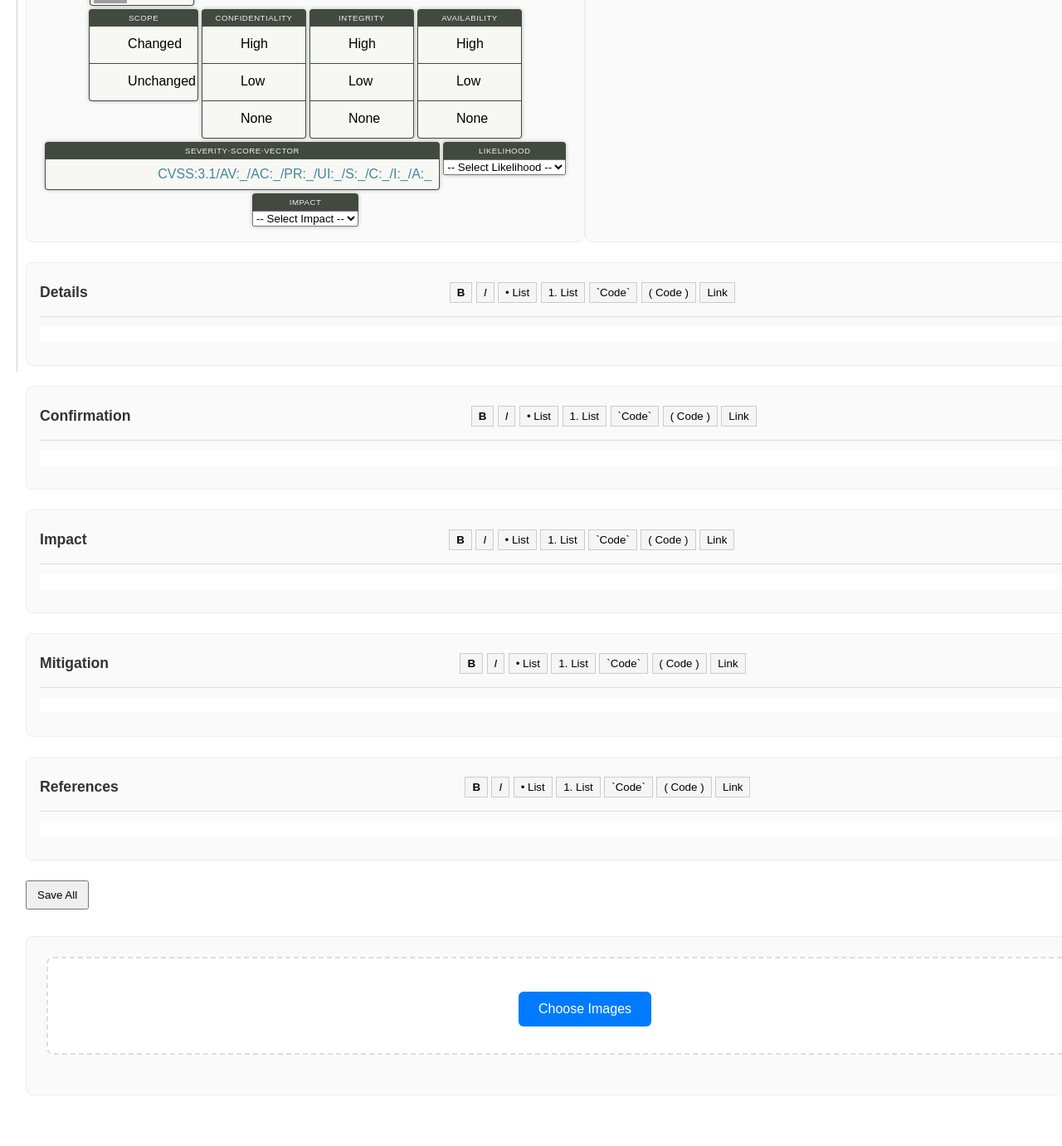
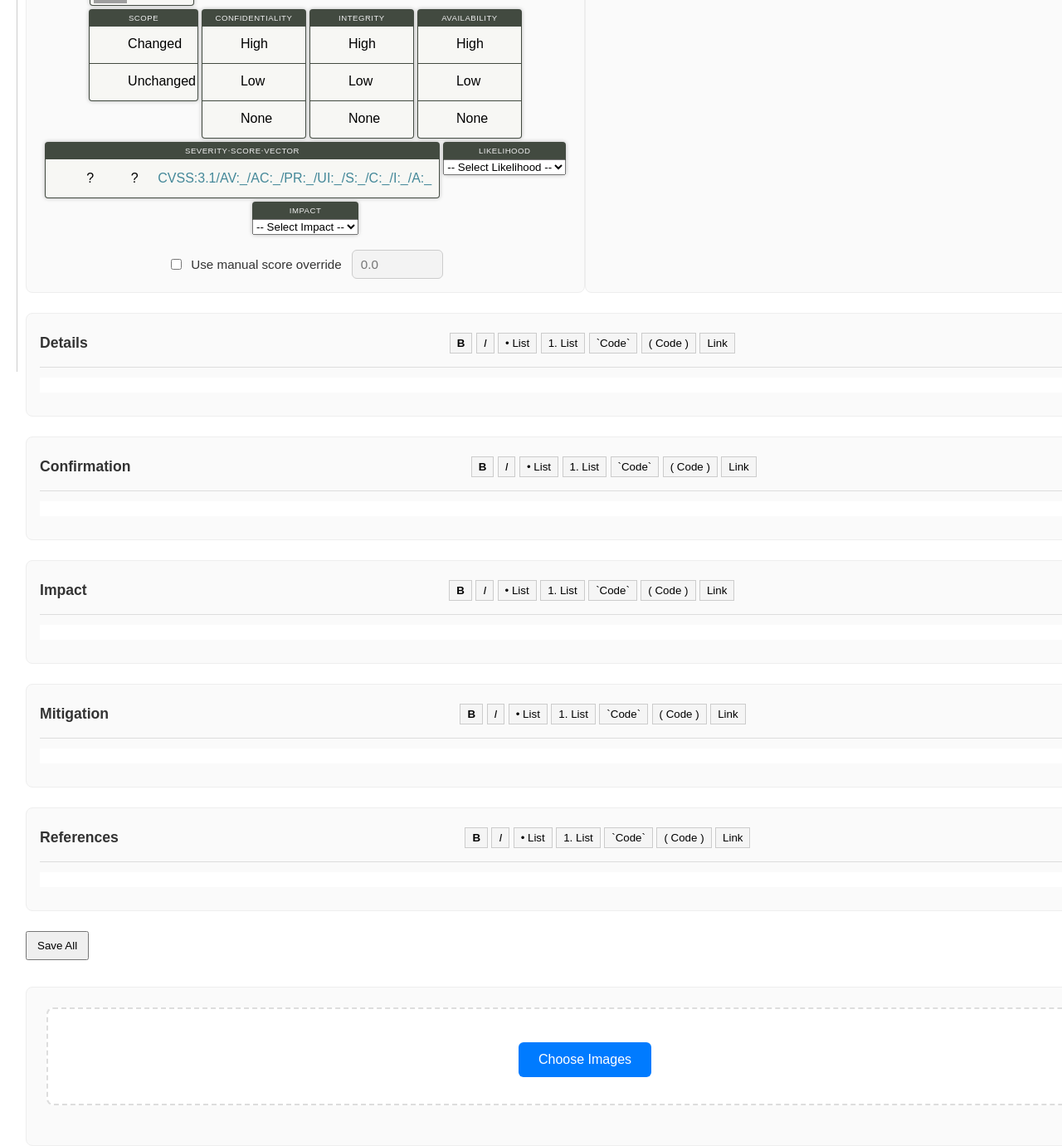
Before and after one commit to pyukey/CPTC-Report-Generator, a Flask app: page / in a window 1280 px wide; the page is wider, and only the part inside the window is pictured. Shown: the part 352-1733 px from the top of that part at 83% size. Before the commit the page ends 1672 px from the top of that part, so only its background shows below. Run offline with Flask 3, Linux system fonts and the light colour scheme; data that the repository does not hold is empty; some libraries are stand-ins or nearby versions; grey boxes are pictures that could not be loaded.

Commit message:
Add manual CVSS override

```diff
--- a/static/app.js
+++ b/static/app.js
@@ -11,14 +11,99 @@ const FILE_FIELDS = [
 let currentFinding = null;
 let allPrewriteOptions = null;
 
+const cvssOverrideEnabled = () => document.getElementById("cvss-override-enabled");
+const cvssOverrideScore = () => document.getElementById("cvss-override-score");
+
 var c = new CVSS("cvssboard", {
     onchange: function() {
         window.location.hash = c.get().vector;
-        c.vector.setAttribute('href', '#' + c.get().vector)
+        c.vector.setAttribute('href', '#' + c.get().vector);
+        applyCVSSScoreDisplay();
     }
 });
 if (window.location.hash.substring(1).length > 0) {
     c.set(decodeURIComponent(window.location.hash.substring(1)));
+}
+
+function normalizeCVSSOverrideScore(value) {
+  if (value === null || value === undefined || value === "") {
+    return "";
+  }
+
+  const parsed = Number.parseFloat(value);
+  if (Number.isNaN(parsed) || parsed < 0 || parsed > 10) {
+    return "";
+  }
+
+  return parsed.toFixed(1);
+}
+
+function setCVSSSeverityForScore(scoreValue) {
+  const parsed = Number.parseFloat(scoreValue);
+  if (Number.isNaN(parsed)) {
+    c.severity.className = "severity";
+    c.severity.textContent = "?";
+    c.severity.title = "Not defined";
+    return;
+  }
+
+  const rating = c.severityRating(parsed);
+  c.severity.className = `${rating.name} severity`;
+  c.severity.innerHTML = `${rating.name}<sub>${rating.bottom} - ${rating.top}</sub>`;
+  c.severity.title = `${rating.bottom} - ${rating.top}`;
+}
+
+function getManualCVSSOverride() {
+  const enabled = cvssOverrideEnabled();
+  const scoreInput = cvssOverrideScore();
+
+  if (!enabled || !scoreInput || !enabled.checked) {
+    return "";
+  }
+
+  return normalizeCVSSOverrideScore(scoreInput.value);
+}
+
+function setManualCVSSOverride(value) {
+  const enabled = cvssOverrideEnabled();
+  const scoreInput = cvssOverrideScore();
+  if (!enabled || !scoreInput) return;
+
+  const normalized = normalizeCVSSOverrideScore(value);
+  enabled.checked = normalized !== "";
+  scoreInput.disabled = !enabled.checked;
+  scoreInput.value = normalized;
+}
+
+function clearManualCVSSOverride() {
+  setManualCVSSOverride("");
+}
+
+function applyCVSSScoreDisplay() {
+  const calculatedScore = c.calculate();
+  const overrideScore = getManualCVSSOverride();
+  const displayedScore = overrideScore || calculatedScore;
+
+  c.score.textContent = displayedScore;
+  setCVSSSeverityForScore(displayedScore);
+}
+
+function validateManualCVSSOverride() {
+  const enabled = cvssOverrideEnabled();
+  const scoreInput = cvssOverrideScore();
+  if (!enabled || !scoreInput || !enabled.checked) {
+    return true;
+  }
+
+  const normalized = normalizeCVSSOverrideScore(scoreInput.value);
+  if (!normalized) {
+    setStatus("Manual CVSS override must be between 0.0 and 10.0", true);
+    scoreInput.focus();
+    return false;
+  }
+
+  scoreInput.value = normalized;
+  return true;
 }
 
 async function loadPrewrites() {
@@ -200,20 +285,39 @@ function deleteRow(button) {
 }
 
 function serializeCVSS() {
+  if (!validateManualCVSSOverride()) {
+    throw new Error("Manual CVSS override is invalid");
+  }
+
   const cvssData = c.get();
-  return `{${cvssData.score}}{${cvssData.likelihood}}{${cvssData.impact}}{${cvssData.vector}}`;
+  const override = getManualCVSSOverride();
+  const score = override || normalizeCVSSOverrideScore(cvssData.score) || cvssData.score;
+  return `{${score}}{${cvssData.likelihood}}{${cvssData.impact}}{${cvssData.vector}}{${override}}`;
 }
 
 function deserializeCVSS(serialized) {
   const m = serialized.match(/\{([^}]*)\}/g) || [];
-  if (m.length < 4) return;
+  if (m.length < 4) {
+    clearManualCVSSOverride();
+    applyCVSSScoreDisplay();
+    return;
+  }
 
   const score      = m[0].slice(1, -1);
   const likelihood = m[1].slice(1, -1);
   const impact     = m[2].slice(1, -1);
   const vector     = m[3].slice(1, -1);
+  const override   = m[4] ? m[4].slice(1, -1) : "";
 
   c.set({ score, likelihood, impact, vector });
+  if (override) {
+    setManualCVSSOverride(override);
+  } else if (normalizeCVSSOverrideScore(score) && normalizeCVSSOverrideScore(score) !== normalizeCVSSOverrideScore(c.calculate())) {
+    setManualCVSSOverride(score);
+  } else {
+    clearManualCVSSOverride();
+  }
+  applyCVSSScoreDisplay();
 }
 
 function serializeIPsFromTable() {
@@ -368,6 +472,9 @@ async function saveCurrentFinding() {
     setStatus("No finding selected", true);
     return;
   }
+  if (!validateManualCVSSOverride()) {
+    return;
+  }
 
   const payload = { files: {} };
   FILE_FIELDS.forEach(fname => {
@@ -398,6 +505,9 @@ async function saveField(fieldName) {
 
   let payload;
   const saveBtn = event.target;
+  if (!validateManualCVSSOverride()) {
+    return;
+  }
 
   if (fieldName == 'cvs') {
     payload = { files: { [fieldName+'.txt']: serializeCVSS() } };
@@ -513,6 +623,34 @@ async function handleImageUpload(files) {
 }
 
 window.addEventListener("DOMContentLoaded", () => {
+  const overrideEnabled = cvssOverrideEnabled();
+  const overrideScoreInput = cvssOverrideScore();
+
+  if (overrideEnabled && overrideScoreInput) {
+    overrideEnabled.addEventListener("change", () => {
+      overrideScoreInput.disabled = !overrideEnabled.checked;
+      if (!overrideEnabled.checked) {
+        overrideScoreInput.value = "";
+      } else if (!normalizeCVSSOverrideScore(overrideScoreInput.value)) {
+        overrideScoreInput.value = normalizeCVSSOverrideScore(c.calculate());
+      }
+      applyCVSSScoreDisplay();
+    });
+
+    overrideScoreInput.addEventListener("input", () => {
+      applyCVSSScoreDisplay();
+    });
+
+    overrideScoreInput.addEventListener("blur", () => {
+      if (!overrideEnabled.checked) return;
+      const normalized = normalizeCVSSOverrideScore(overrideScoreInput.value);
+      if (normalized) {
+        overrideScoreInput.value = normalized;
+      }
+      applyCVSSScoreDisplay();
+    });
+  }
+
   document
     .getElementById("create-finding-btn")
     .addEventListener("click", createFinding);
@@ -555,4 +693,6 @@ window.addEventListener("DOMContentLoaded", () => {
 
   loadFindings().catch((e) => setStatus(e.message, true));
   loadPrewrites().catch((e) => console.error(e));
+  clearManualCVSSOverride();
+  applyCVSSScoreDisplay();
 });
--- a/static/styles.css
+++ b/static/styles.css
@@ -268,6 +268,32 @@ body {
   text-align: center;
   align-content: center;
 }
+.cvss-override-controls {
+  display: flex;
+  align-items: center;
+  justify-content: center;
+  gap: 12px;
+  margin-top: 16px;
+  flex-wrap: wrap;
+}
+.cvss-override-toggle {
+  display: flex;
+  align-items: center;
+  gap: 8px;
+  font-size: 0.95rem;
+  color: #333;
+}
+#cvss-override-score {
+  width: 88px;
+  padding: 8px 10px;
+  border: 1px solid #ccc;
+  border-radius: 6px;
+  font-size: 0.95rem;
+}
+#cvss-override-score:disabled {
+  background: #f3f3f3;
+  color: #888;
+}
 @media screen and (min-width: 720px) {
   #cvssboard {
     width: 640px;
--- a/templates/index.html
+++ b/templates/index.html
@@ -46,6 +46,21 @@
 	  <button class="field-save-btn" data-field="cvs" title="Save CVSS">S</button>
 	</div>
         <div id="cvssboard"></div>
+        <div id="cvss-override-controls" class="cvss-override-controls">
+          <label class="cvss-override-toggle">
+            <input type="checkbox" id="cvss-override-enabled">
+            Use manual score override
+          </label>
+          <input
+            id="cvss-override-score"
+            type="number"
+            min="0.0"
+            max="10.0"
+            step="0.1"
+            placeholder="0.0"
+            disabled
+          >
+        </div>
       </div>
       <div class="field-section" style="width: 640px">
 	<div class="field-header">
```
